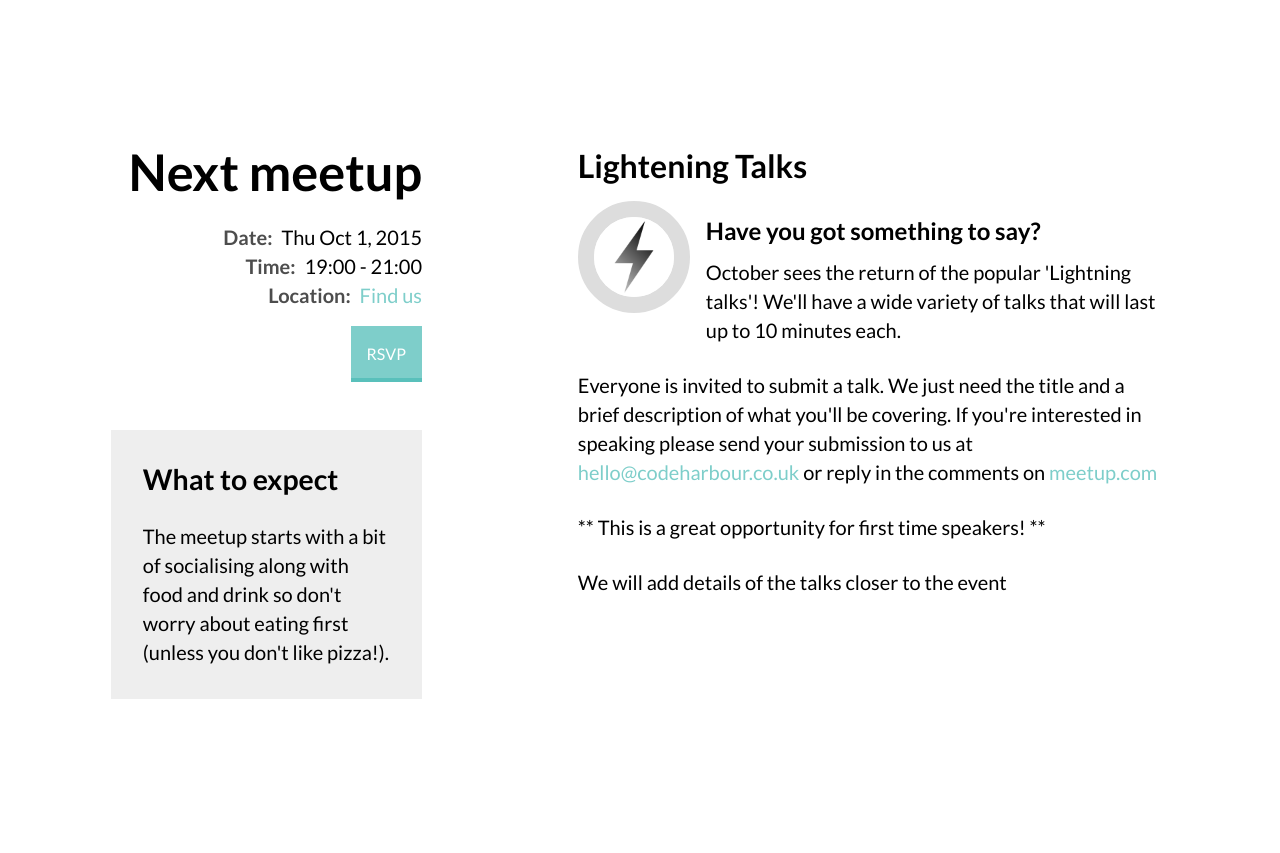
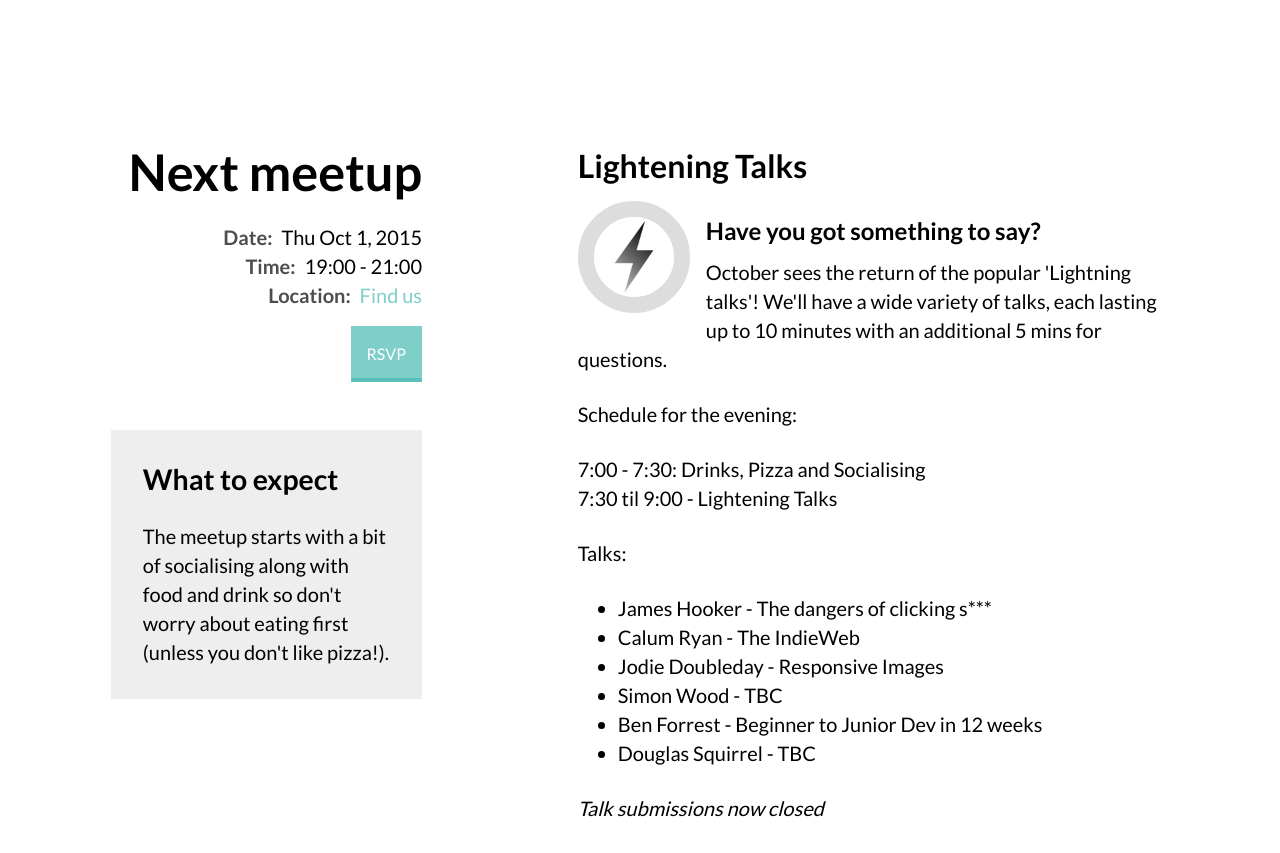
Before and after one commit to codeharbour/codeharbour.github.io, a Jekyll site: the page built from index.html, in a window 1280 px wide and 900 px high, scrolled down 953 px, cut to the strip 0-853 px from the top of the window. Built offline with Jekyll 4.4.1, drawn with Linux system fonts in a browser that asks for light colours.

Commit message:
Add lightening talk details for Oct event

```diff
--- a/index.html
+++ b/index.html
@@ -36,12 +36,27 @@ layout: default
 
 				  </div>
 				  <div class="talk__entry">
-				    <p>October sees the return of the popular 'Lightning talks'! We'll have a wide variety of talks that will last up to 10 minutes each.</p>
 
-						<p>Everyone is invited to submit a talk. We just need the title and a brief description of what you'll be covering. If you're interested in speaking please send your submission to us at <a href="mailto:hello@codeharbour.co.uk">hello@codeharbour.co.uk</a> or reply in the comments on <a href="{{ site.data.meetup.meetup-url }}/events/{{ site.data.meetup.event-id }}">meetup.com</a></p>
+						<p>October sees the return of the popular 'Lightning talks'! We'll have a wide variety of talks, each lasting up to 10 minutes with an additional 5 mins for questions.</p>
 
-						<p>** This is a great opportunity for first time speakers! **</p>
-						<p>We will add details of the talks closer to the event</p>
+						<p>Schedule for the evening:</p>
+
+						<p>7:00 - 7:30: Drinks, Pizza and Socialising<br>
+						7:30 til 9:00 - Lightening Talks</p>
+
+						<p>Talks:</p>
+
+						<ul>
+							<li>James Hooker - The dangers of clicking s***</li>
+							<li>Calum Ryan - The IndieWeb</li>
+							<li>Jodie Doubleday - Responsive Images</li>
+							<li>Simon Wood - TBC</li>
+							<li>Ben Forrest - Beginner to Junior Dev in 12 weeks</li>
+							<li>Douglas Squirrel - TBC</li>
+						</ul>
+
+						<p><em>Talk submissions now closed</em></p>
+
 				  </div>
 				</article>
 
```
